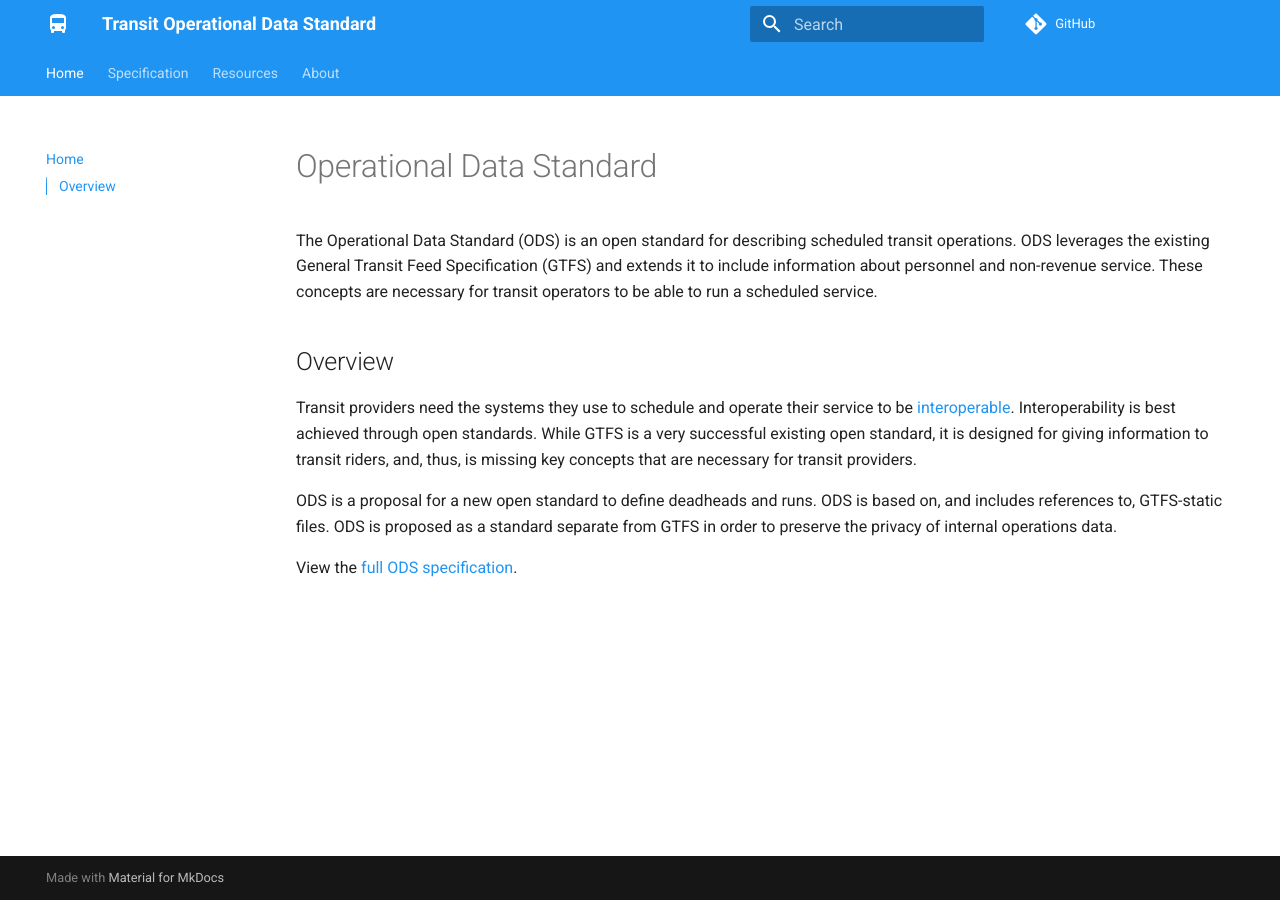
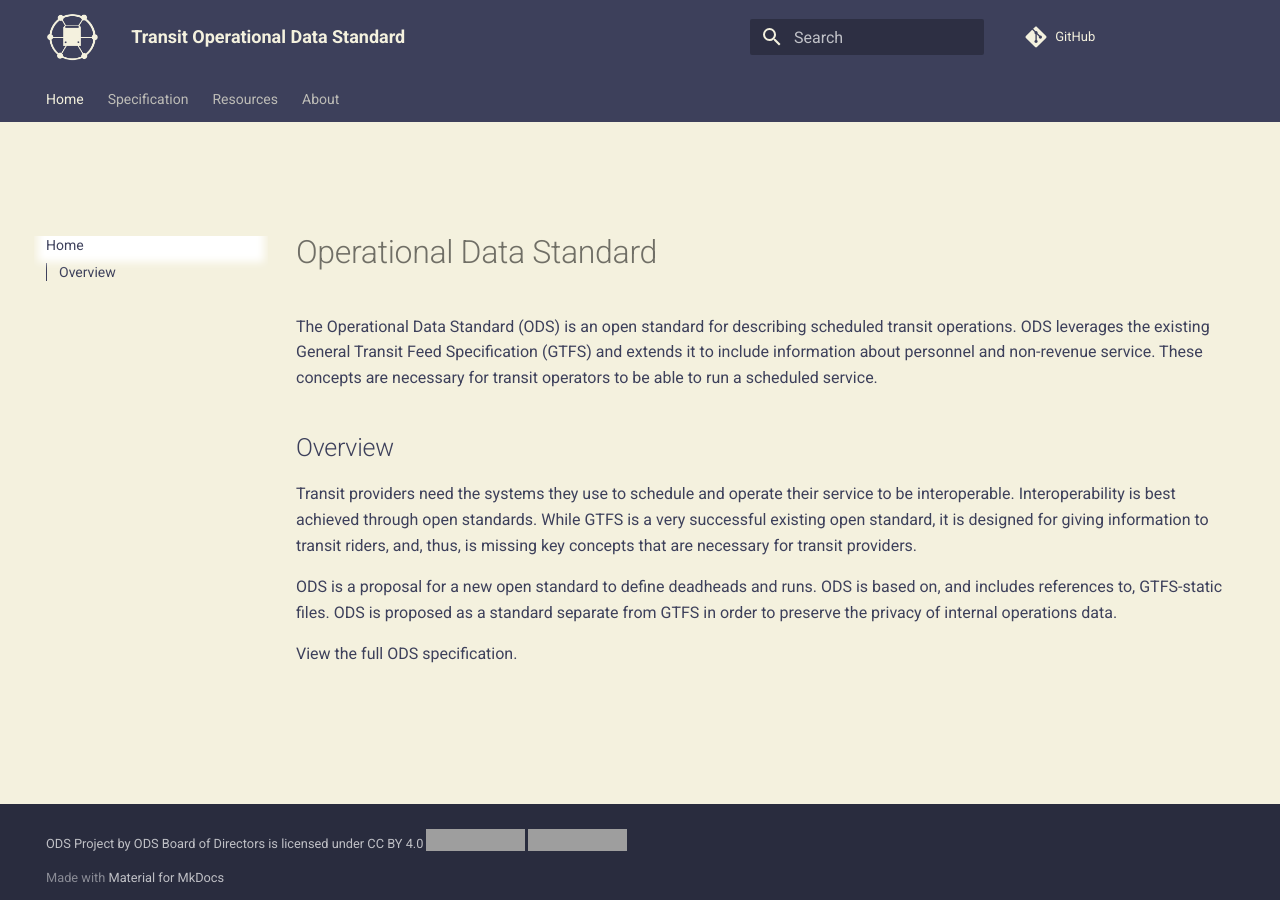
Before and after one commit to cal-itp/operational-data-standard, an MkDocs documentation site: the page built from docs/index.md, in a window 1280 px wide. Built offline with MkDocs 1.6.1 and Material for MkDocs 9.7.7, drawn with Linux system fonts in a browser that asks for light colours; nearby versions of some CDN libraries; comment, search, counter and statistics services are not loaded; grey boxes are pictures that could not be loaded.

Commit message:
add logo and favicon

```diff
--- /dev/null
+++ b/docs/stylesheets/ods.css
@@ -0,0 +1,64 @@
+/* Define CSS variables based on theme colors */
+
+/* Palette source: https://coolors.co/palette/f4f1de-e07a5f-3d405b-81b29a-f2cc8f*/
+:root {
+    --md-primary-fg-color:        #3d405bff;/*delft-blue*/
+    --md-accent-fg-color:         #81b29aff; /*cambridge-blue*/
+    --md-primary-bg-color:        #f4f1deff;  /*eggshell*/
+    --text-color:                 #3d405bff; /*delft-blue:*/
+    --md-code-hl-color:            #e07a5fff; /*burnt-sienna*/
+    --highlight-outline:           #f2cc8fff; /*sunset*/
+}
+
+.md-header__button.md-logo img, .md-header__button.md-logo svg {
+    height: 2.5rem;
+}
+
+.md-header {
+    overflow: visible; /* Allow overflow */
+    background-color: var(--md-primary-fg-color);
+}
+
+.md-footer {
+    background-color: var(--text-color);
+    color: var(--md-default-bg-color);
+}
+
+.md-tabs {
+    position: relative; /* Make sure .md-tabs is positioned */
+    overflow: visible; /* Allow overflow */
+    margin-bottom: 60px;
+}
+
+/* Body and Link Styling for Readability */
+body {
+font-family: 'Roboto', sans-serif;
+color: var(--text-color);
+background-color: var(--md-primary-bg-color);
+}
+
+a:hover {
+color: var(--md-accent-fg-color); /* Sky Blue on hover */
+}
+
+/* Code Block Styling */
+code {
+background-color: var(--md-accent-fg-color); /* No border for a cleaner look */
+}
+
+/* Table Styling */
+table {
+border-collapse: collapse;
+width: 100%;
+}
+
+th, td {
+border: 1px solid var(--md-primary-fg-color);
+padding: 8px;
+text-align: left;
+}
+
+th {
+background-color: var(--md-primary-fg-color);
+color: var(--md-default-bg-color);
+}
--- a/mkdocs.yml
+++ b/mkdocs.yml
@@ -10,10 +10,13 @@ theme:
     - navigation.tabs
     - toc.integrate
   palette:
-    primary: "blue"
-    accent: "amber"
-  icon:
-    logo: material/bus
+    primary: custom
+    accent: custom
+    text: custom
+    background: custom
+    highlight: custom
+  logo: assets/ods-small-eggshell.png
+  favicon: assets/favicon.ico
 
 plugins:
   - search
@@ -24,6 +27,7 @@ extra_javascript:
 
 extra_css:
   - https://use.fontawesome.com/releases/v5.13.0/css/all.css
+  - stylesheets/ods.css
 
 markdown_extensions:
   - admonition
@@ -44,7 +48,17 @@ markdown_extensions:
       # insert a blank space before the character
       permalink: " ¶"
   - smarty
-  - fontawesome_markdown
   - pymdownx.emoji:
       emoji_index: !!python/name:materialx.emoji.twemoji
       emoji_generator: !!python/name:materialx.emoji.to_svg
+
+copyright: |
+    <footer>
+        <div class="container">
+            <div class="row">
+                <div class="col-md-12">
+                    <p xmlns:cc="http://creativecommons.org/ns#" xmlns:dct="http://purl.org/dc/terms/"><a property="dct:title" rel="cc:attributionURL" href="https://github.com/TIDES-transit/TIDES/">ODS Project</a> by <span property="cc:attributionName">ODS Board of Directors</span> is licensed under <a href="http://creativecommons.org/licenses/by/4.0/?ref=chooser-v1" target="_blank" rel="license noopener noreferrer" style="display:inline-block;">CC BY 4.0<img style="height:22px!important;margin-left:3px;vertical-align:text-bottom;" src="https://mirrors.creativecommons.org/presskit/icons/cc.svg?ref=chooser-v1"><img style="height:22px!important;margin-left:3px;vertical-align:text-bottom;" src="https://mirrors.creativecommons.org/presskit/icons/by.svg?ref=chooser-v1"></a></p>
+                </div>
+            </div>
+        </div>
+    </footer>
```
Also changed, not shown: docs/assets/favicon.ico (added), docs/assets/ods-small-eggshell.png (added).
